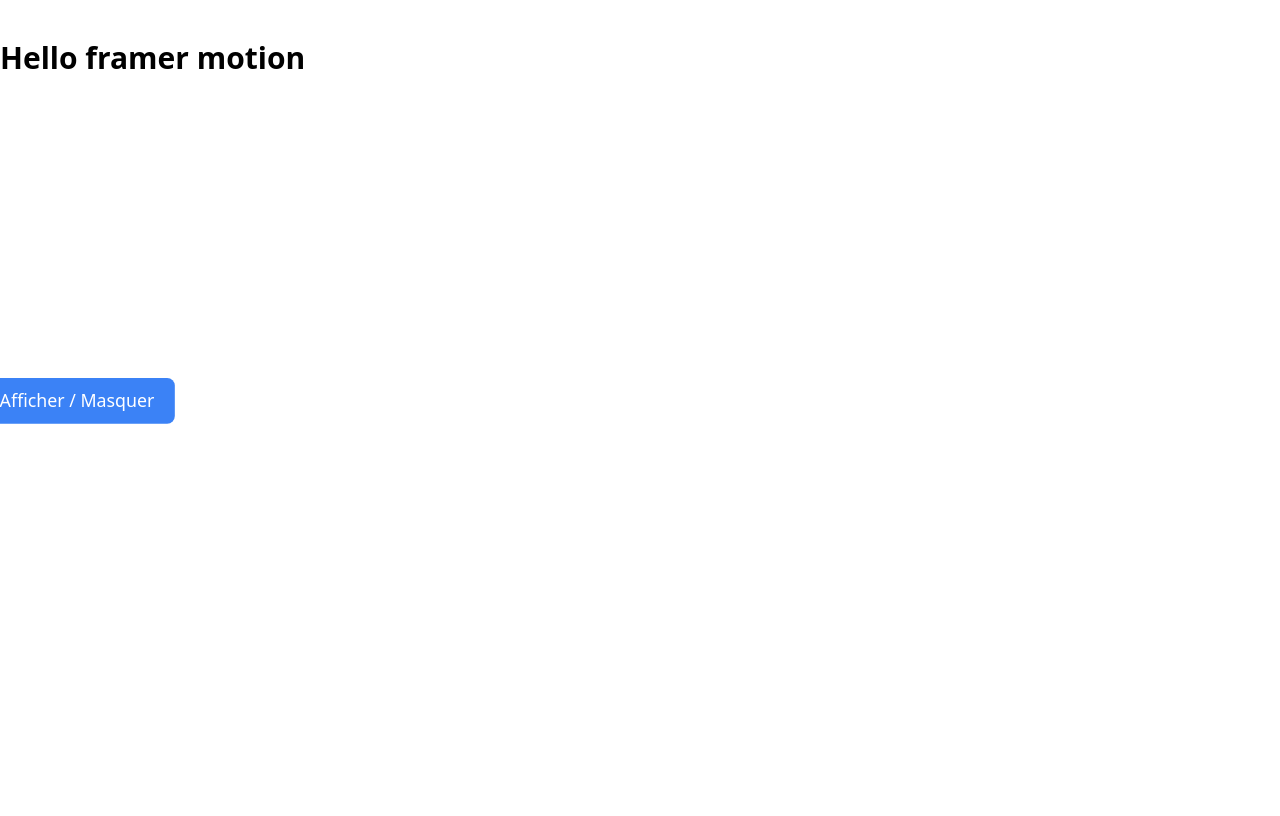
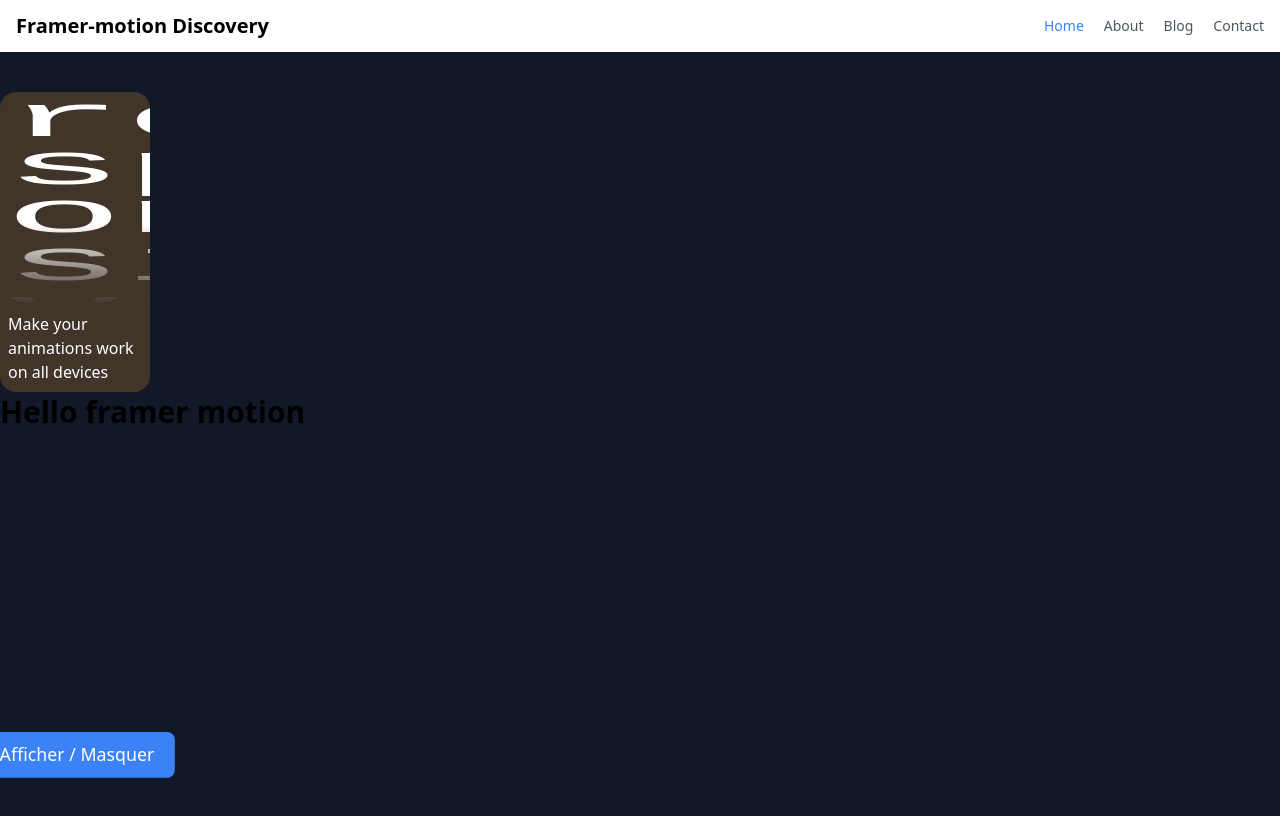
Before and after one commit to NdekoCode/framer-motion-discovery, a Next.js app: page / in a window 1280 px wide. Shown: the top 816 px of the page. Built offline with nearby package versions, Linux system fonts and the light colour scheme.

Commit message:
add layout structure

```diff
--- a/app/about/page.tsx
+++ b/app/about/page.tsx
@@ -1,7 +1,22 @@
+import {motion} from "framer-motion";
+
 const About = () => {
     return (
-        <div>
-            <h1>About us</h1>
+        <div className="flex flex-col gap-y-10">
+            <h1 className="mb-3 text-3xl text-gray-900 font-bold">About us</h1>
+
+            <motion.div animate={{
+                scale: [1.2, 0.5, 1.3, 0.7, 1.4],
+                rotate: [0, 0, 180, 180, 0, 0],
+                borderRadius: ['0%', '0%', '50%', '50%', '0%', '0%']
+            }} transition={{
+                repeat: Infinity,
+                repeatType: 'reverse',
+                repeatDelay: 1,
+                duration: 2,
+                ease: "easeInOut"
+            }} className="size-40 bg-gray-700 flex items-center justify-center rounded"><span
+                className="text-xl font-medium text-gray-100">Hello</span></motion.div>
         </div>
     );
 };
--- a/app/globals.scss
+++ b/app/globals.scss
@@ -68,3 +68,7 @@
 .box {
   @apply p-20 rounded-lg text-5xl border border-gray-300 bg-gray-100;
 }
+
+.fadeout {
+  mask-image: linear-gradient(#000,#000 calc(100% - 80px),transparent);
+}
--- a/app/layout.tsx
+++ b/app/layout.tsx
@@ -1,6 +1,7 @@
-import type { Metadata } from "next";
+import type {Metadata} from "next";
 import localFont from "next/font/local";
 import "@/app/globals.scss";
+import AppLayout from "@/components/layout/AppLayout";
 
 const geistSans = localFont({
     src: "./fonts/GeistVF.woff",
@@ -26,9 +27,11 @@
     return (
         <html lang="en">
         <body
-        className={`${geistSans.variable} ${geistMono.variable} antialiased`}
+            className={`${geistSans.variable} bg-gray-900 ${geistMono.variable} antialiased`}
         >
+        <AppLayout>
             {children}
+        </AppLayout>
         </body>
         </html>
     );
--- a/app/page.tsx
+++ b/app/page.tsx
@@ -6,13 +6,15 @@
 
 import {useToggle} from '@/lib/hooks/useToggle';
 import {Btn} from "@/components/Btn";
+import SimpleCard from "@/components/SimpleCard";
 
-function Home() {
+const Home: FC = () => {
     const [open, onToggle] = useToggle();
     return (
         <div className="container px-5 mx-auto mt-10 lg:px-0">
+            <SimpleCard/>
             <h1 className="text-3xl font-bold my-0.5">Hello framer motion</h1>
-            <div className="mt-20">
+            <div className="my-20">
                 <div className="flex gap-2 vstack">
                     <motion.div
                         className="mb-3 box"
--- /dev/null
+++ b/components/Navbar.tsx
@@ -0,0 +1,47 @@
+import React from 'react';
+
+const Navbar = () => {
+    return (<nav
+            className="flex flex-wrap sm:justify-start sm:flex-nowrap w-full bg-white text-sm py-3 dark:bg-neutral-800">
+            <div className="max-w-[85rem] w-full mx-auto px-4 sm:flex sm:items-center sm:justify-between">
+                <a
+                    className="flex-none font-semibold text-xl text-black focus:outline-none focus:opacity-80 dark:text-white"
+                    href="#"
+                    aria-label="Brand"
+                >
+                    Framer-motion Discovery
+                </a>
+                <div className="flex flex-row items-center gap-5 mt-5 sm:justify-end sm:mt-0 sm:ps-5">
+                    <a
+                        className="font-medium text-blue-500 focus:outline-none"
+                        href="/"
+                        aria-current="page"
+                    >
+                        Home
+                    </a>
+                    <a
+                        className="font-medium text-gray-600 hover:text-gray-400 focus:outline-none focus:text-gray-400 dark:text-neutral-400 dark:hover:text-neutral-500 dark:focus:text-neutral-500"
+                        href="/about"
+                    >
+                        About
+                    </a>
+                    <a
+                        className="font-medium text-gray-600 hover:text-gray-400 focus:outline-none focus:text-gray-400 dark:text-neutral-400 dark:hover:text-neutral-500 dark:focus:text-neutral-500"
+                        href="/blog"
+                    >
+                        Blog
+                    </a>
+                    <a
+                        className="font-medium text-gray-600 hover:text-gray-400 focus:outline-none focus:text-gray-400 dark:text-neutral-400 dark:hover:text-neutral-500 dark:focus:text-neutral-500"
+                        href="/contact"
+                    >
+                        Contact
+                    </a>
+                </div>
+            </div>
+        </nav>
+
+    );
+};
+
+export default Navbar;
--- /dev/null
+++ b/components/SimpleCard.tsx
@@ -0,0 +1,27 @@
+import {motion} from "framer-motion";
+
+const SimpleCard = () => {
+    return (
+        <div
+            className="w-[150px] overflow-hidden flex relative flex-col aspect-[2/4] text-white bg-[#41352a] rounded-2xl">
+            <div className="h-full fadeout">
+                <motion.div animate={{
+                    opacity: [0, 1, 1, 1, 0],
+                    scaleX: [1.5, 1.5, 2.5, 2.5, 2.5,1.5],
+                    scaleY: [0.75, 0.75, 0.75, 1.5, 1.5],
+                }}
+                            transition={{
+                                repeat: Infinity,
+                                repeatDelay: 1,
+                                duration: 3,
+                            }}
+                            className="text-[80px] origin-top-left [font-family:monospace] leading-[0.8] inset-1 absolute break-all">
+                    responsive
+                </motion.div>
+            </div>
+            <p className="mt-auto p-2">Make your animations work on all devices</p>
+        </div>
+    );
+};
+
+export default SimpleCard;
--- /dev/null
+++ b/components/layout/AppLayout.tsx
@@ -0,0 +1,13 @@
+import React, {FC, PropsWithChildren} from 'react';
+import Navbar from "@/components/Navbar";
+
+const AppLayout: FC<PropsWithChildren> = ({children}) => {
+    return (
+        <>
+            <Navbar/>
+            {children}
+        </>
+    );
+}
+
+export default AppLayout;
```
Lines whose indentation alone changed are shown as unchanged.
